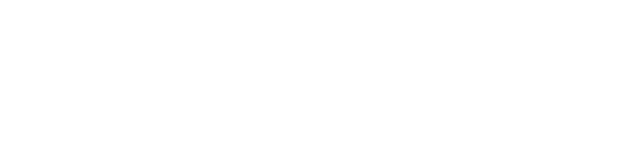
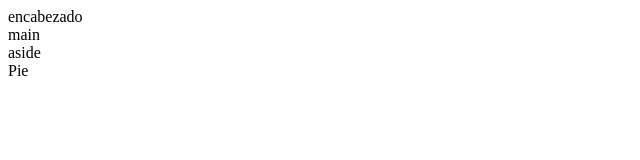
Before and after one commit to EmilianoZavala76/Clase, a plain HTML site: page index.html in a window 1280 px wide. Shown: the whole page, without its empty margins (0-640 px from the left). Drawn offline with Linux system fonts and the light colour scheme.

Commit message:
se creo estructura de la pagina

```diff
--- a/index.html
+++ b/index.html
@@ -7,6 +7,9 @@
     <title>Document</title>
 </head>
 <body>
-
+    <header>encabezado</header>
+    <main>main</main>
+    <aside>aside</aside>
+    <footer>Pie</footer>
 </body>
 </html>
```
